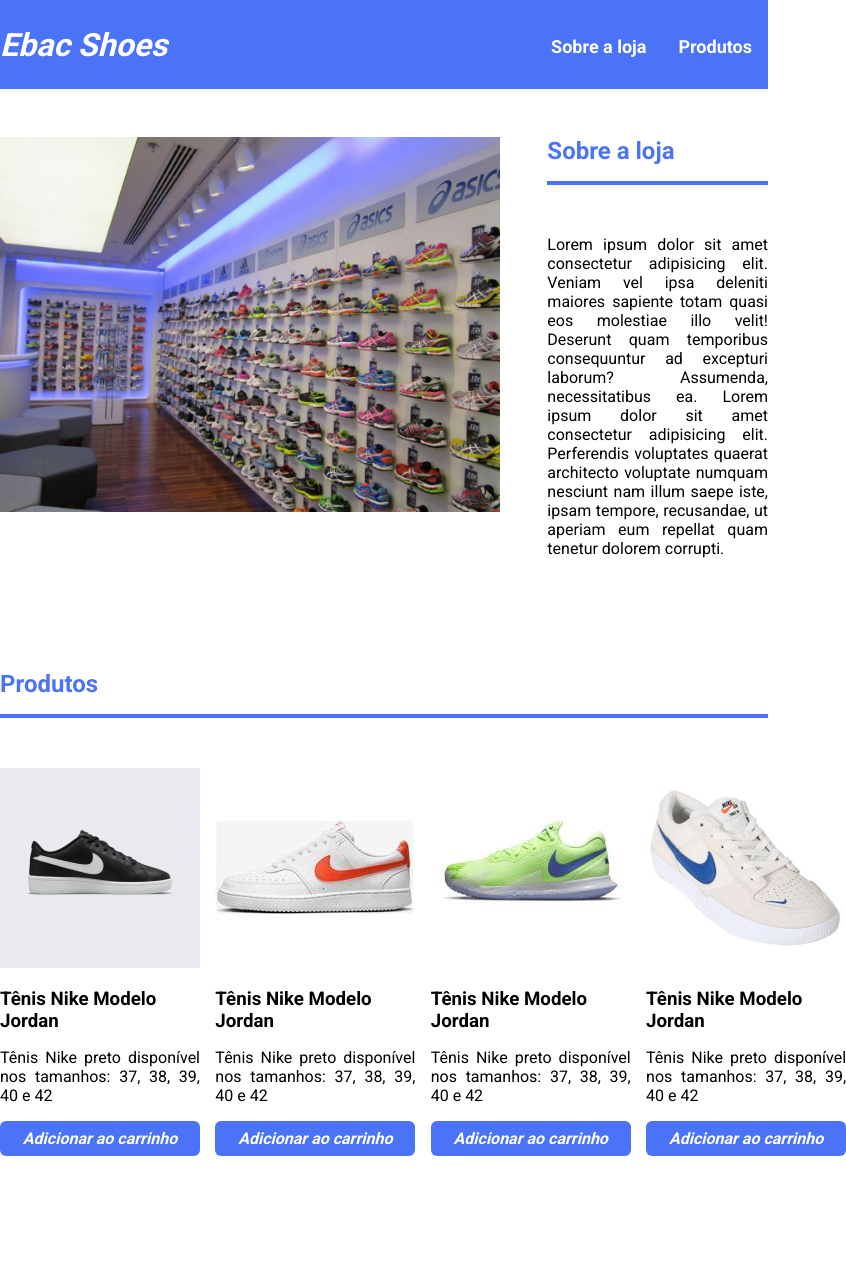
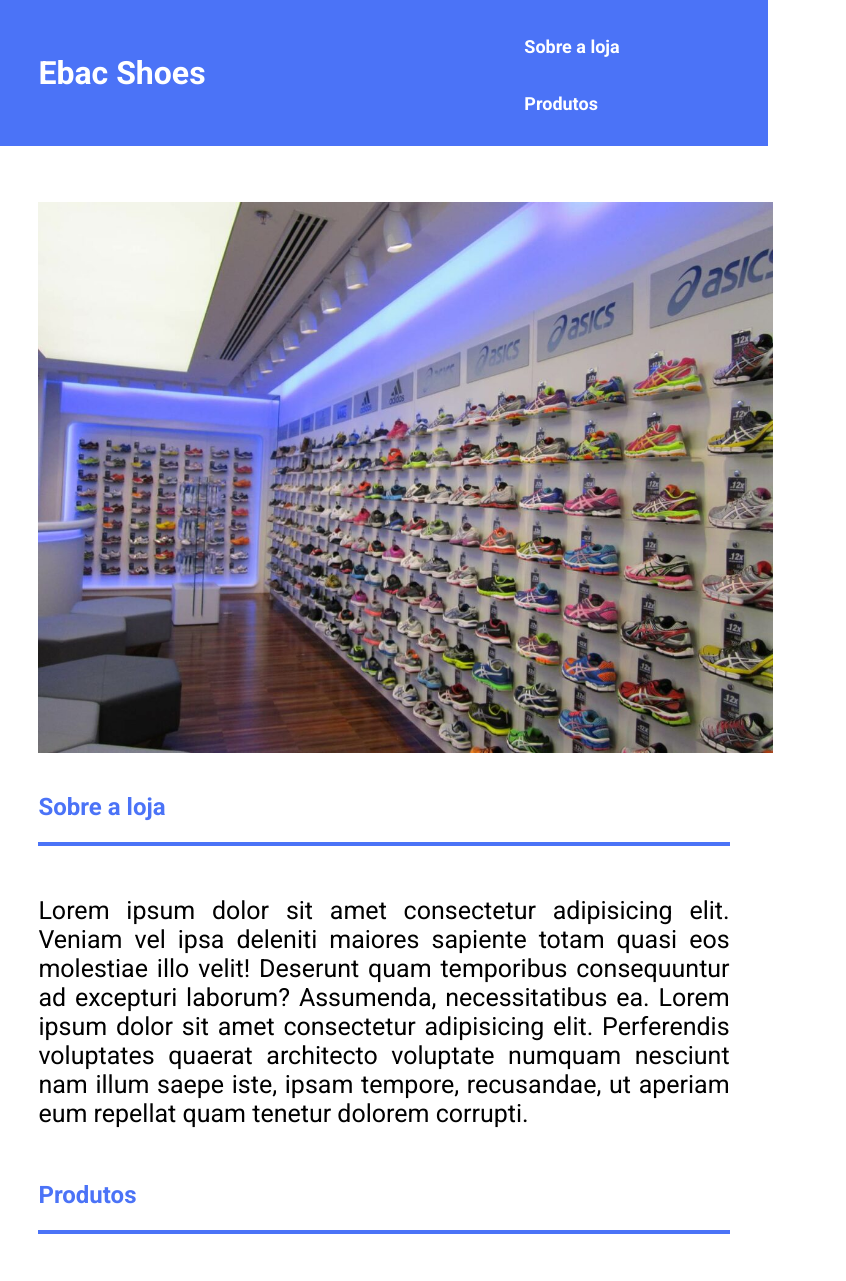
Before and after one commit to LorenzoGTRRZ/Exerc-cio_css_responsivel, a plain HTML site: page index.html in a window 768 px wide. Shown: the top 1281 px of the page, 846 px wide, since content can reach past the window. Before the commit the page ends 1204 px from the top, so only its background shows below. Drawn offline with Linux system fonts and the light colour scheme; a web font is replaced by a local one.

Commit message:
alteração em index e css

```diff
--- a/index.html
+++ b/index.html
@@ -12,10 +12,10 @@
 
 <body>
     <header>
-        <div class="container container-flex">
+        <div class="container container-menu">
             <h1>Ebac Shoes</h1>
             <nav>
-                <div class="container"></div>
+                <div class="container container-menu">
                     <ul class="menu">
                         <li>Sobre a loja</li>
                         <li>Produtos</li>
@@ -44,32 +44,32 @@
             <div id="linha"></div>
             <ul class="container-flex lista">
                 <li>
-                    <img src="./imagens/xtenis_nike_preto.png.pagespeed.ic.HCCTeHFX3s.webp" alt="Tenis da nike">
-                    <h3>Tênis Nike Modelo Jordan</h3>
-                    <p>
-                        Tênis Nike preto disponível nos tamanhos: 37, 38, 39, 40 e 42
-                    </p>
-                    <button type="button">Adicionar ao carrinho</button>
-                </li>
-                <li class="item-central">
-                    <img src="./imagens/images (1).jpg" alt="Tenis da nike">
-                    <h3>Tênis Nike Modelo Jordan</h3>
+                    <img src="./imagens/branco-e-preto4-63e532d829481.webp" alt="Tenis da nike">
+                    <h3>Tênis Nike Modelo Force</h3>
                     <p>
                         Tênis Nike preto disponível nos tamanhos: 37, 38, 39, 40 e 42
                     </p>
                     <button type="button">Adicionar ao carrinho</button>
                 </li>
                 <li>
-                    <img src="./imagens/images.jpg" alt="Tenis da nike">
-                    <h3>Tênis Nike Modelo Jordan</h3>
+                    <img src="./imagens/branco-e-preto4-63e532d829481.webp" alt="Tenis da nike">
+                    <h3>Tênis Nike Modelo Force</h3>
                     <p>
                         Tênis Nike preto disponível nos tamanhos: 37, 38, 39, 40 e 42
                     </p>
                     <button type="button">Adicionar ao carrinho</button>
                 </li>
                 <li>
-                    <img src="./imagens/tenis-nike-sb-force-58-off-white-azul-branco-63dbfab745f76.jpg" alt="Tenis da nike">
-                    <h3>Tênis Nike Modelo Jordan</h3>
+                    <img  src="./imagens/branco-e-preto4-63e532d829481.webp" alt="Tenis da nike">
+                    <h3>Tênis Nike Modelo Force</h3>
+                    <p>
+                        Tênis Nike preto disponível nos tamanhos: 37, 38, 39, 40 e 42
+                    </p>
+                    <button type="button">Adicionar ao carrinho</button>
+                </li>
+                <li>
+                    <img  src="./imagens/branco-e-preto4-63e532d829481.webp" alt="Tenis da nike">
+                    <h3>Tênis Nike Modelo Force</h3>
                     <p>
                         Tênis Nike preto disponível nos tamanhos: 37, 38, 39, 40 e 42
                     </p>
--- a/main.css
+++ b/main.css
@@ -16,10 +16,6 @@ header {
     padding: 16px 0;
     background-color: #4b73f7;
     color: #fff;
-    display: flex;
-    align-items: center;
-    justify-content: space-between;
-    font-style: italic;
 }
 
 header li {
@@ -53,8 +49,16 @@ section .container {
     justify-content: space-between;
 }
 
+.container-menu {
+    display: flex;
+    list-style: none;
+    column-gap: 2%;
+    align-items: center;
+    justify-content: space-between;
+}
+
 section {
-    padding: 48px 0;
+    padding: 16px 0;
 }
 
 section h2 {
@@ -84,8 +88,125 @@ button {
     margin: 16px 0;
 }
 
+.lista li img{
+    max-width: 200px;
+}
+
 #linha {
     width: 100%;
     border-bottom: 4px solid #4b73f7;
     margin-bottom: 50px;
     }
+
+    @media screen and (max-width: 768px) {
+    .container {
+        max-width: 90%;
+    }
+
+    .store-front {
+        max-width: 335px;
+        margin-bottom: 32px;
+    }
+
+    .container-flex {
+        display: grid;
+        grid-template-columns: calc(100%)
+    }
+
+    .lista li img{
+        max-width: 100%;
+    }
+
+    .lista li {
+        list-style: none;
+        max-width: 100%;
+        margin-bottom: 24px;
+
+    }
+
+    button {
+        display: block;
+        width: 100%;
+        padding: 12px 0;
+        border: none;
+        background-color: #4b73f7;
+        color: #fff;
+        font-size: 16px;
+        font-weight: bold;
+        cursor: pointer;
+        border-radius: 6px;
+    }
+
+    .container-menu {
+        display: flex;
+        grid-template-columns: repeat(2, 50%);
+        list-style: none;
+        align-items: center;
+        justify-content: space-between;
+    }
+
+}
+
+
+    @media screen and (min-width: 768px) and (max-width: 1023px) {
+    .container {
+        max-width: 90%;
+        display: grid;
+        grid-template-columns: calc(100%)
+    }
+
+    .store-front {
+        max-width: 735px;
+        margin-bottom: 40px;
+        margin-top: 40px;
+    }
+
+    .lista {
+        display: grid;
+        grid-template-columns: repeat(2, 50%);
+    }
+
+    .lista li {
+        list-style: none;
+        max-width: 100%;
+        margin-bottom: 24px;
+    }
+
+    .lista li img{
+        max-width: 100%;
+    }
+
+    section p {
+        text-align: justify;
+        font-size: 25px;
+    }
+
+    section h2 {
+        margin-bottom: 21px;
+        color: #4b73f7;
+    }
+
+button {
+        display: block;
+        width: 100%;
+        padding: 16px 0;
+        border: none;
+        background-color: #4b73f7;
+        color: #fff;
+        font-size: 25px;
+        font-weight: bold;
+        cursor: pointer;
+        border-radius: 6px;
+    }
+
+    .lista li h3, p {
+        margin: 21px 0;
+    }
+
+    .container-menu {
+        display: flex;
+        list-style: none;
+        align-items: center;
+        justify-content: space-between;
+    }
+}
```
Also changed, not shown: imagens/branco-e-preto4-63e532d829481.webp (added).
